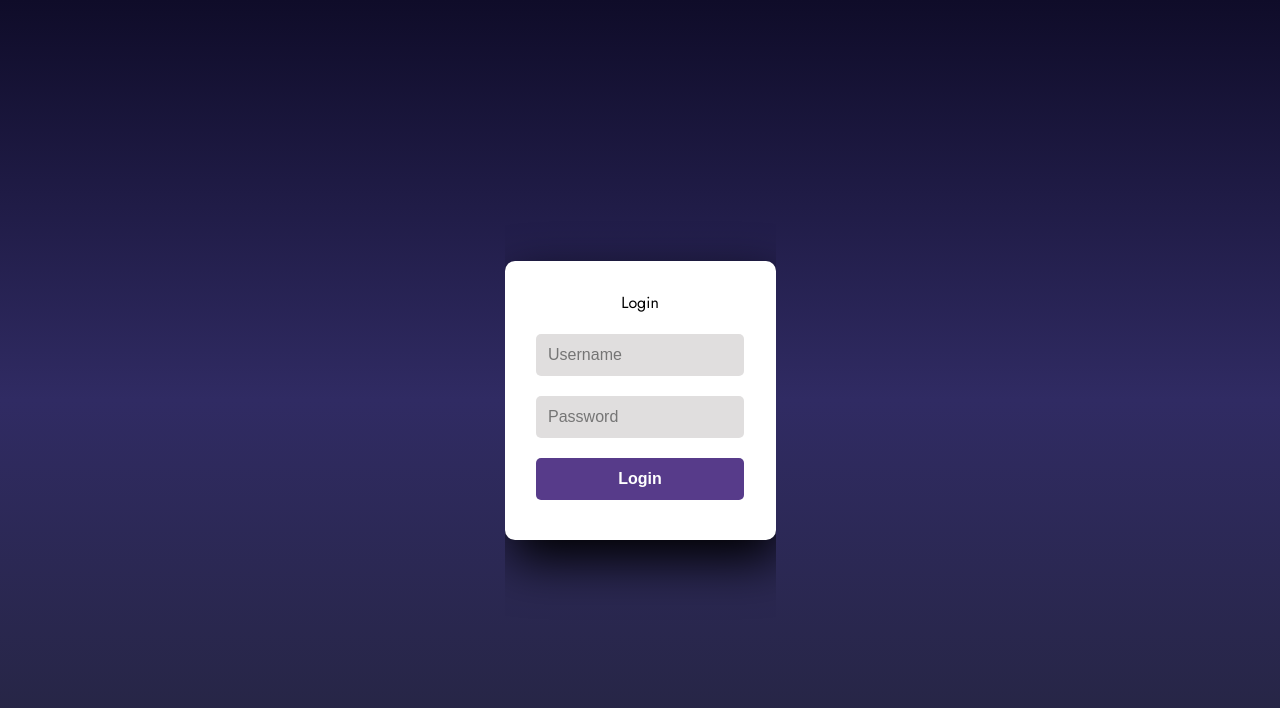
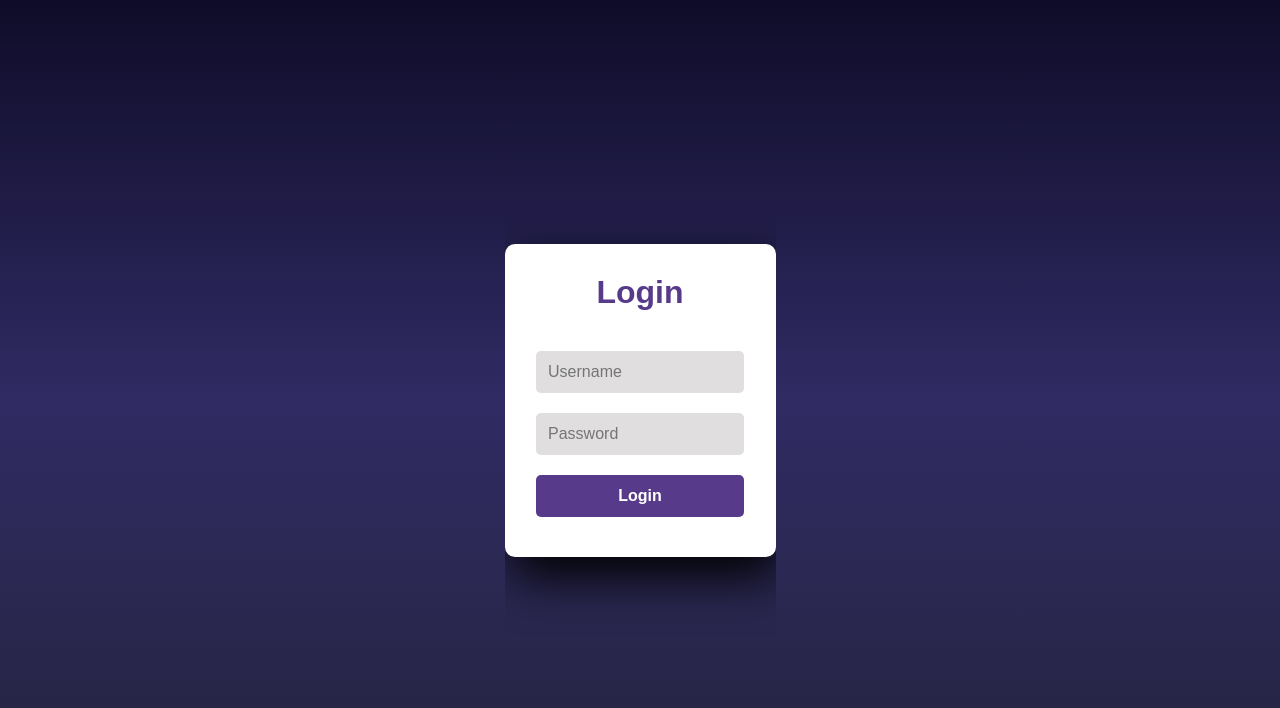
Before and after one commit to haifa-mk/web_project, a PHP site: page /admin.php in a window 1280 px wide. Shown: the top 708 px of the page. Run offline with PHP 8.4, Linux system fonts and the light colour scheme.

Commit message:
stule font removed from google

```diff
--- a/admin/admin.php
+++ b/admin/admin.php
@@ -12,11 +12,9 @@ if ($_SERVER["REQUEST_METHOD"] == "POST") {
         $error = "Please enter both username and password.";
     } else {
         try {
-            // Prepare the query
             $stmt = $conn->prepare("SELECT password FROM admins WHERE username = :username");
             $stmt->execute([':username' => $username]);
 
-            // Fetch the result
             if ($row = $stmt->fetch(PDO::FETCH_ASSOC)) {
                 $hashed_password = $row['password'];
 
@@ -36,43 +34,33 @@ if ($_SERVER["REQUEST_METHOD"] == "POST") {
     }
 }
 ?>
-
-
 <!DOCTYPE html>
 <html lang="en">
-
 <head>
     <meta charset="UTF-8" />
     <title>Admin Login</title>
-    <link href="https://fonts.googleapis.com/css2?family=Jost&display=swap" rel="stylesheet">
+
     <link rel="stylesheet" href="../css/style.css">
     <script src="../js/admin_validation.js" defer></script>
-
-
 </head>
 
 <body>
 
-    <div class="main">
-        <div class="login">
-            <form method="POST" action="admin.php"  onsubmit="return validateAdminLogin();">
-                <label>Login</label>
-                <div id="adminLoginError" style="color: red; font-size: 0.9em; margin-bottom: 10px;"></div>
+<div class="container">
+    <h2>Login</h2>
 
+    <form method="POST" action="admin.php" onsubmit="return validateAdminLogin();">
+        <div id="adminLoginError" style="color: red; font-size: 0.9em; margin-bottom: 10px;"></div>
 
-                <?php if (!empty($error)): ?>
-                    <p style="color: red; font-size: 0.9em; margin-bottom: 10px;">
-                        <?php echo $error; ?>
-                    </p>
-                <?php endif; ?>
+        <?php if (!empty($error)): ?>
+            <p id="errorMsg"><?php echo $error; ?></p>
+        <?php endif; ?>
 
-                <input type="text"  id="username"  name="username" placeholder="Username">
-                <input type="password" id="password"  name="password" placeholder="Password">
-                <button type="submit">Login</button>
-            </form>
-        </div>
-    </div>
+        <input type="text" id="username" name="username" placeholder="Username">
+        <input type="password" id="password" name="password" placeholder="Password">
+        <button type="submit">Login</button>
+    </form>
+</div>
 
 </body>
-
 </html>
```
